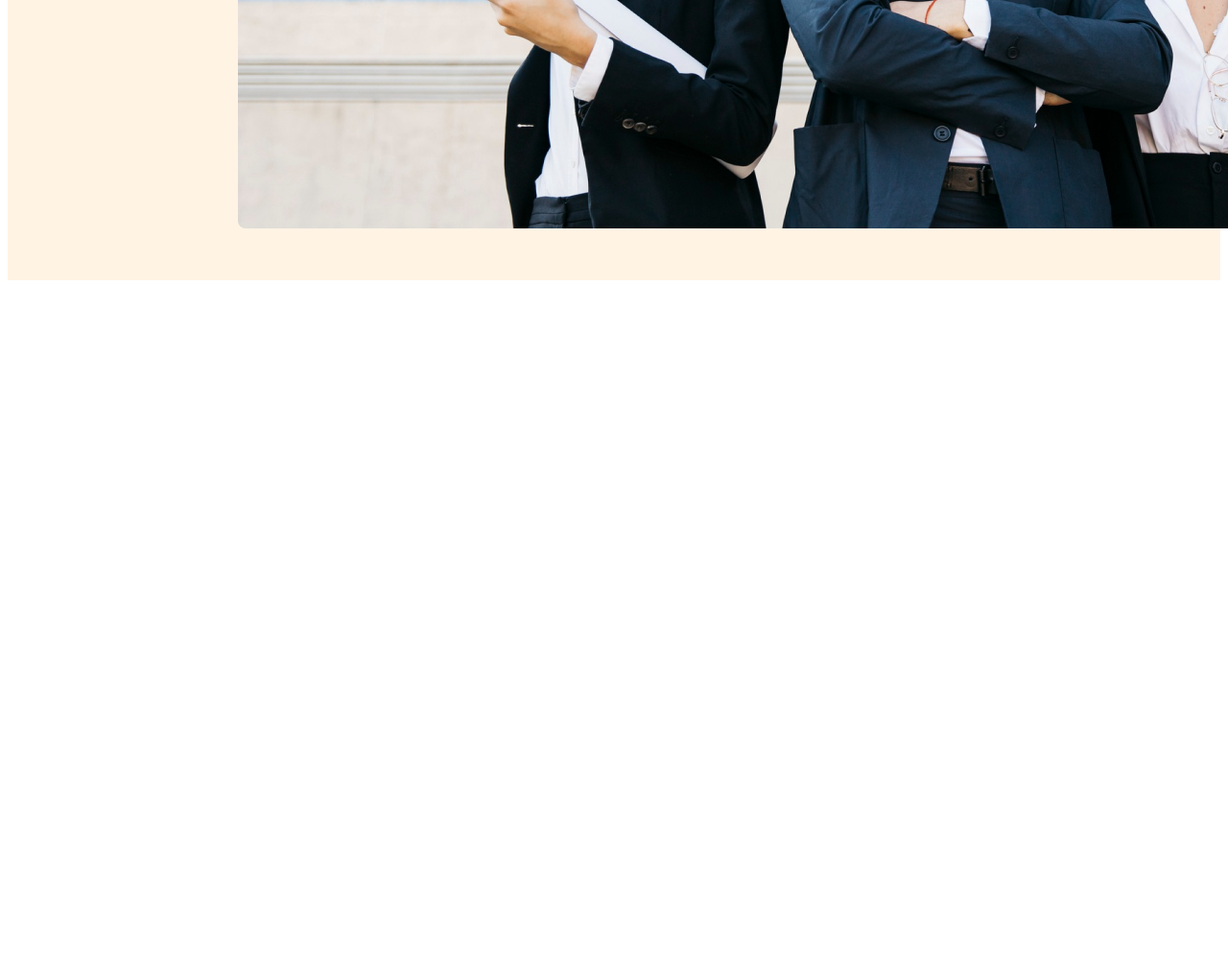
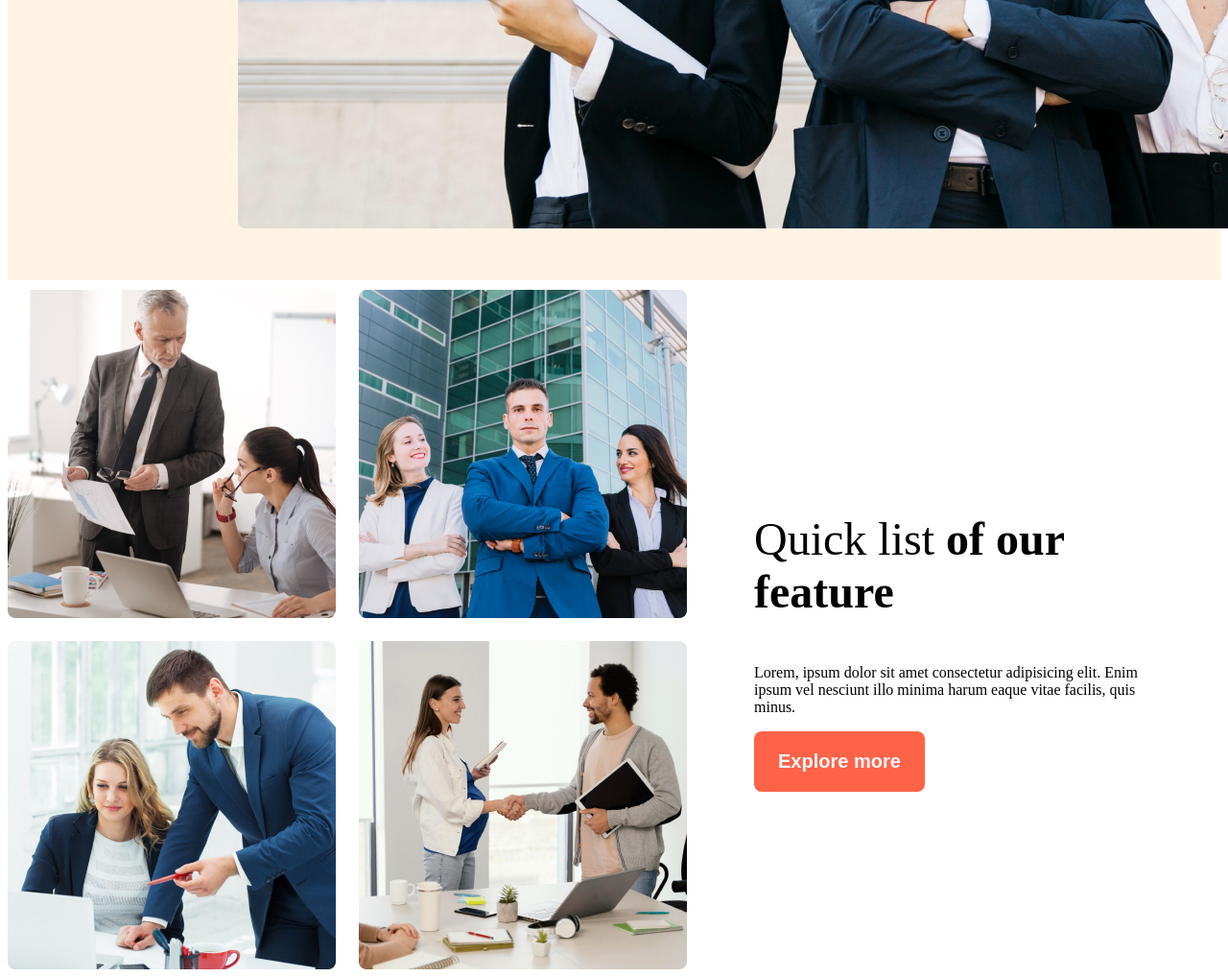
Before and after one commit to nazmulhossenshanto/G3-Architecht, a plain HTML site: page module-9/index.html in a window 1280 px wide. Shown: the part 854-1872 px from the top of the page at 96% size. Before the commit the page ends 1154 px from the top, so only its background shows below. Drawn offline with Linux system fonts and the light colour scheme.

Commit message:
new style added

```diff
--- a/module-9/index.html
+++ b/module-9/index.html
@@ -32,6 +32,23 @@
         </div>
 
     </header>
+    <main>
+        <section class="teams-container">
+            <div class="teams-img-container">
+                <img src="./g3-architects-resources/images/team1.png" alt="">
+                <img src="./g3-architects-resources/images/team2.png" alt="">
+                <img src="./g3-architects-resources/images/team3.png" alt="">
+                <img src="./g3-architects-resources/images/team4.png" alt="">
+            </div>
+            <div class="teams-content">
+                <h3 class="teams-title"><span class="quick-list">Quick list</span> <span>of our </span><span class="teams-feature">feature</span></h3>
+                <p class="teams-discription">Lorem, ipsum dolor sit amet consectetur adipisicing elit. Enim ipsum vel nesciunt illo minima harum eaque vitae facilis, quis minus.
+                </p>
+                <button>Explore more</button>
+            </div>
+
+        </section>
+    </main>
 
 </body>
 
--- a/module-9/styles.css
+++ b/module-9/styles.css
@@ -52,7 +52,35 @@ button {
     padding: 0;
   }
   nav {
-
     flex-direction: column;
   }
 }
+main {
+  max-width: 1440px;
+  margin: 0 auto;
+}
+.teams-container {
+  margin-top: 10px;
+  display: flex;
+  align-items: center;
+}
+.teams-img-container {
+  display: grid;
+  grid-template-columns: repeat(2, 1fr);
+  gap: 24px;
+}
+.teams-content {
+  padding-right: 70px;
+  padding-left: 70px;
+}
+.teams-title {
+  font-size: 3rem;
+}
+.teams-title .quick-list {
+  color: black;
+  font-weight: 500;
+}
+.banner-title .teams-feature {
+  color: orange;
+  font-weight: 700;
+}
```
